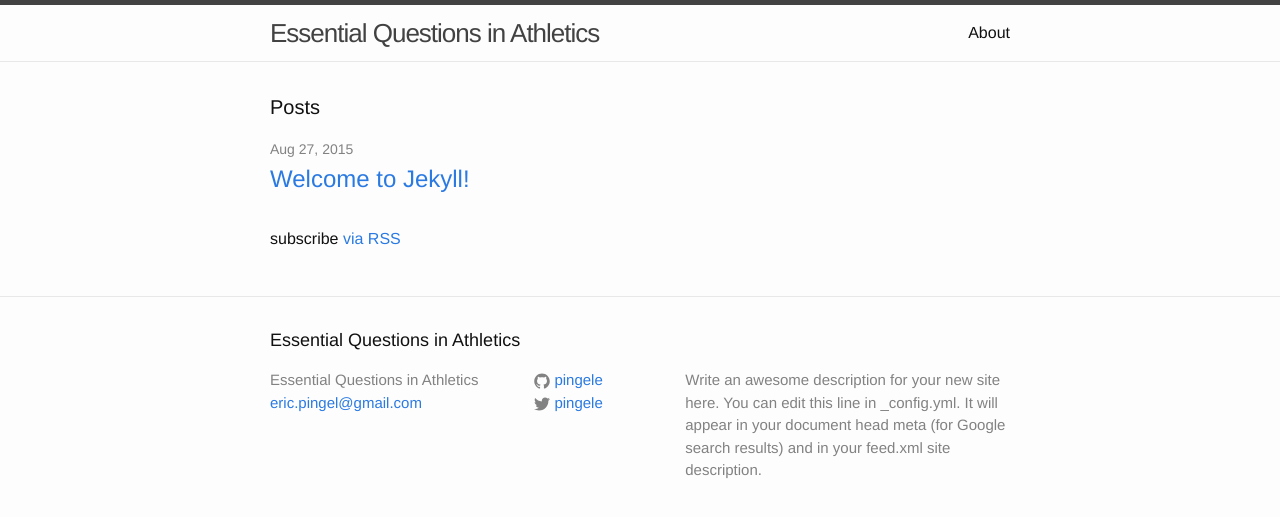
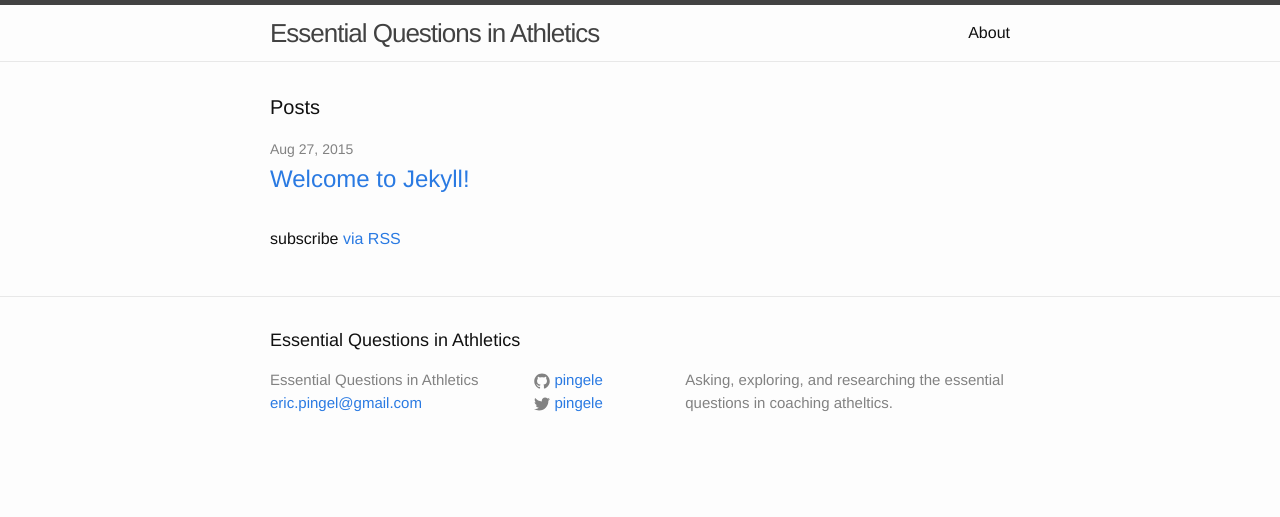
Before and after one commit to pingele/old.pingele.github.io, a Jekyll site: the page built from index.html, in a window 1280 px wide. Shown: the top 517 px of the page. Built offline with Jekyll 4.4.1, drawn with Linux system fonts in a browser that asks for light colours.

Commit message:
site summary

```diff
--- a/_config.yml
+++ b/_config.yml
@@ -2,9 +2,7 @@
 title: Essential Questions in Athletics
 email: eric.pingel@gmail.com
 description: > # this means to ignore newlines until "baseurl:"
-  Write an awesome description for your new site here. You can edit this
-  line in _config.yml. It will appear in your document head meta (for
-  Google search results) and in your feed.xml site description.
+  Asking, exploring, and researching the essential questions in coaching atheltics.
 baseurl: "" # the subpath of your site, e.g. /blog/
 url: "http://yourdomain.com" # the base hostname & protocol for your site
 twitter_username: pingele
```
